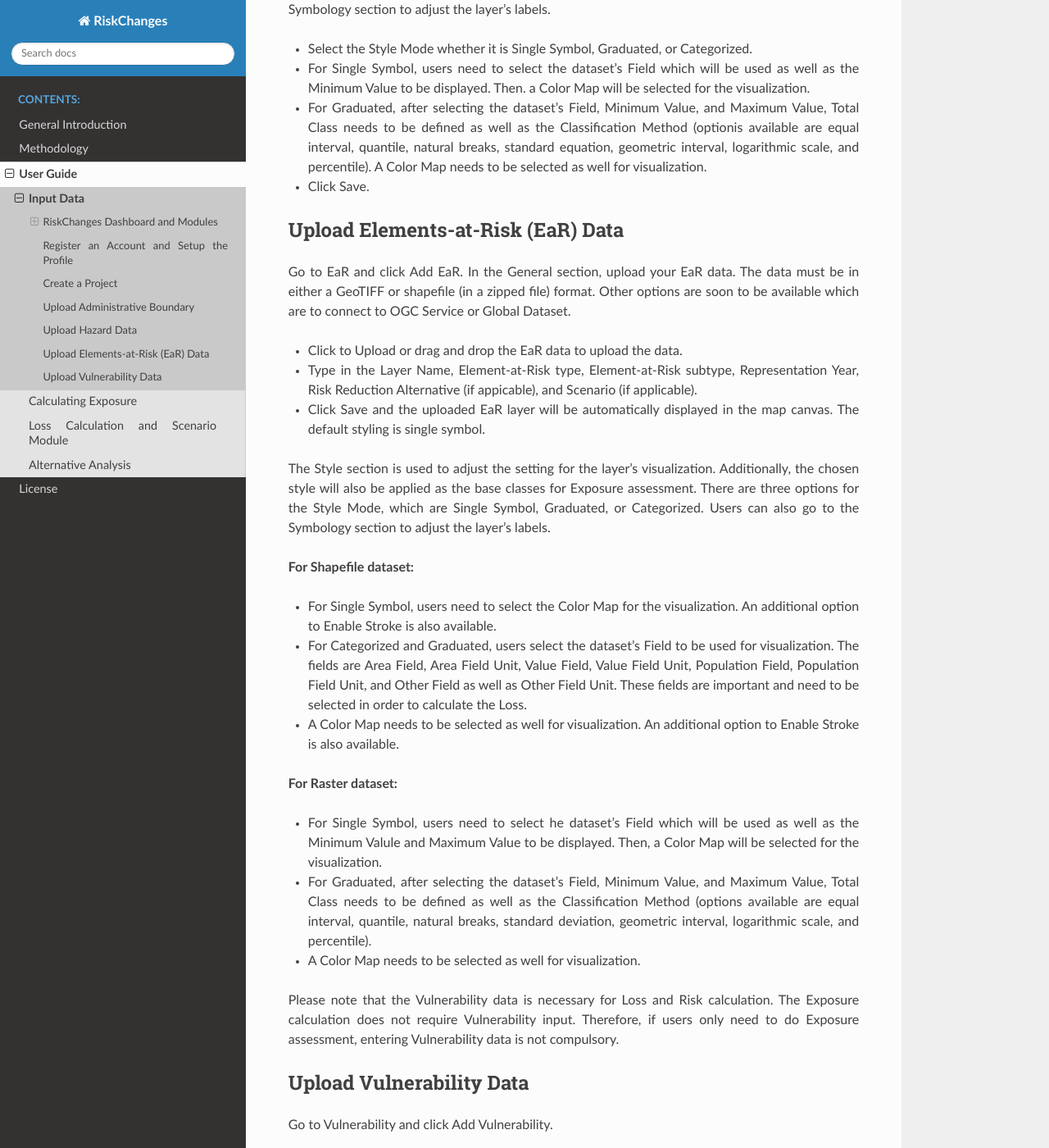
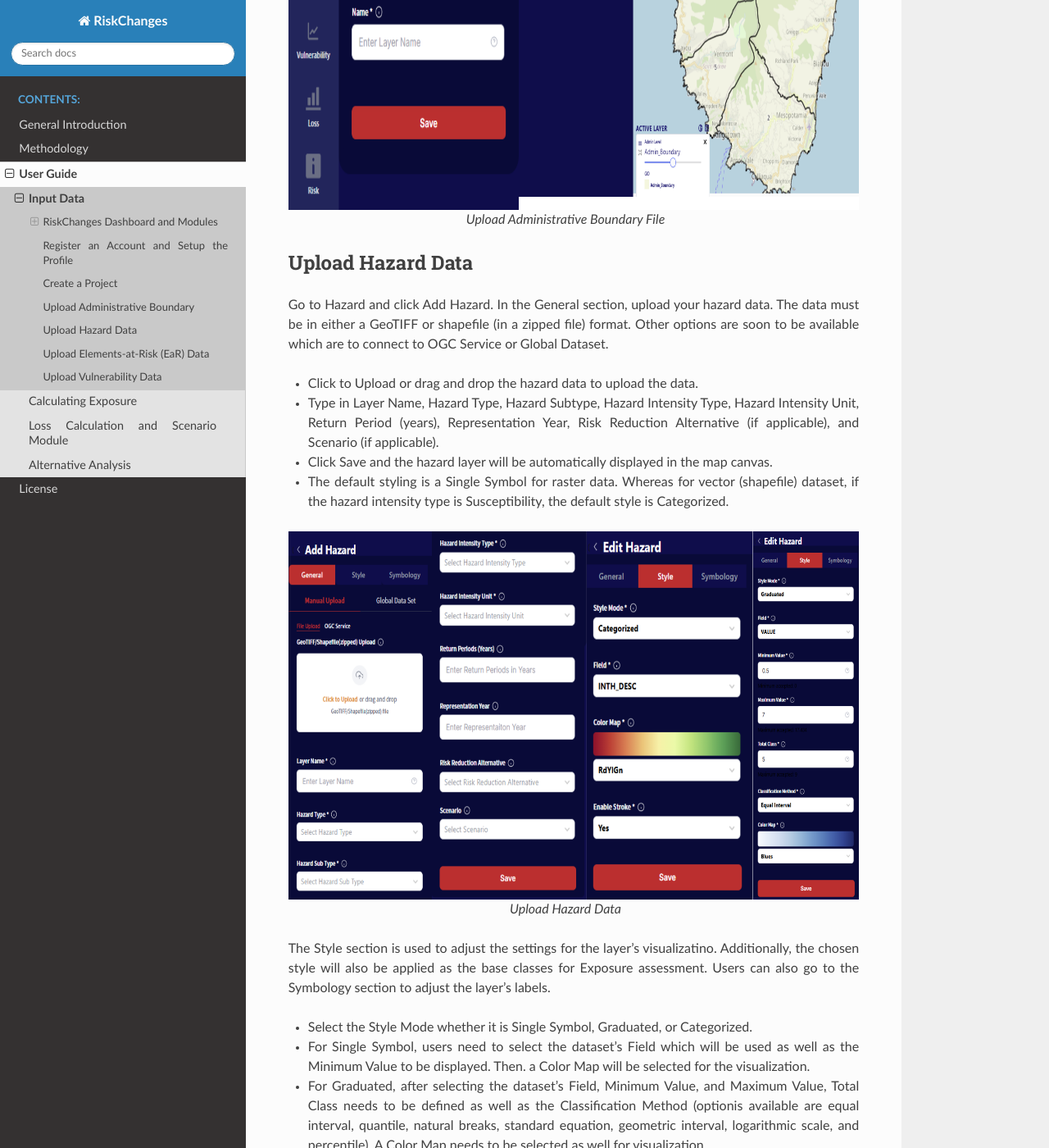
Before and after one commit to RiskChanges/riskchanges-docs, a Sphinx documentation site: the page built from docs/source/tutorials_inputdata.rst, in a window 1280 px wide and 1400 px high, scrolled down 4377 px. Shown: the whole window at 82% size. Built offline with Sphinx 7.4.7 and the Read the Docs theme 3.1.0, drawn with Linux system fonts in a browser that asks for light colours; some of the changed text lies outside the part shown.

Commit message:
update tutorials images

```diff
--- a/docs/source/tutorials_inputdata.rst
+++ b/docs/source/tutorials_inputdata.rst
@@ -107,6 +107,12 @@ From Project Dashboard, choose the project you will work on and click on the pro
 * The administrative boundary will be automatically loaded in the map canvas with a single symbol styling.
 * Users can change the visualization style and symbology of the map view.
 
+.. figure:: /images/tutorials_inputdata/admin_bound.png
+   :scale: 60%
+   :align: center
+
+   *Upload Administrative Boundary File*
+
 
 Upload Hazard Data
 ^^^^^^^^^^^^^^^^^^^^^
@@ -117,12 +123,24 @@ Go to Hazard and click Add Hazard. In the General section, upload your hazard da
 * Click Save and the hazard layer will be automatically displayed in the map canvas.
 * The default styling is a Single Symbol for raster data. Whereas for vector (shapefile) dataset, if the hazard intensity type is Susceptibility, the default style is Categorized.
 
+.. figure:: /images/tutorials_inputdata/hazard_upload.png
+   :scale: 60%
+   :align: center
+
+   *Upload Hazard Data*
+
 The Style section is used to adjust the settings for the layer's visualizatino. Additionally, the chosen style will also be applied as the base classes for Exposure assessment. Users can also go to the Symbology section to adjust the layer's labels.
 
 * Select the Style Mode whether it is Single Symbol, Graduated, or Categorized.
 * For Single Symbol, users need to select the dataset's Field which will be used as well as the Minimum Value to be displayed. Then. a Color Map will be selected for the visualization.
 * For Graduated, after selecting the dataset's Field, Minimum Value, and Maximum Value, Total Class needs to be defined as well as the Classification Method (optionis available are equal interval, quantile, natural breaks, standard equation, geometric interval, logarithmic scale, and percentile). A Color Map needs to be selected as well for visualization.
 * Click Save.
+
+.. figure:: /images/tutorials_inputdata/hazard_symbology.png
+   :scale: 60%
+   :align: center
+
+   *Hazard Symbology Settings*
 
 
 Upload Elements-at-Risk (EaR) Data
@@ -132,6 +150,12 @@ Go to EaR and click Add EaR. In the General section, upload your EaR data. The d
 * Click to Upload or drag and drop the EaR data to upload the data.
 * Type in the Layer Name, Element-at-Risk type, Element-at-Risk subtype, Representation Year, Risk Reduction Alternative (if appicable), and Scenario (if applicable).
 * Click Save and the uploaded EaR layer will be automatically displayed in the map canvas. The default styling is single symbol.
+
+.. figure:: /images/tutorials_inputdata/ear_upload.png
+   :scale: 60%
+   :align: center
+
+   *Upload Elements-at-Risk Data*
 
 The Style section is used to adjust the setting for the layer's visualization. Additionally, the chosen style will also be applied as the base classes for Exposure assessment. There are three options for the Style Mode, which are Single Symbol, Graduated, or Categorized. Users can also go to the Symbology section to adjust the layer's labels.
 
@@ -147,6 +171,12 @@ The Style section is used to adjust the setting for the layer's visualization. A
 * For Graduated, after selecting the dataset's Field, Minimum Value, and Maximum Value, Total Class needs to be defined as well as the Classification Method (options available are equal interval, quantile, natural breaks, standard deviation, geometric interval, logarithmic scale, and percentile).
 * A Color Map needs to be selected as well for visualization.
 
+.. figure:: /images/tutorials_inputdata/ear_symbology.png
+   :scale: 60%
+   :align: center
+
+   *Elements-at-Risk Symbology Settings*
+
 Please note that the Vulnerability data is necessary for Loss and Risk calculation. The Exposure calculation does not require Vulnerability input. Therefore, if users only need to do Exposure assessment, entering Vulnerability data is not compulsory.
 
 
@@ -158,7 +188,19 @@ Users can upload a CSV file under the General section to add a record automatica
 
 Before uploading the record, users need to fill out some details regarding the data which are the Vulnerability Region, Vulnerability Type, Hazard Type, Hazard Subtype, Hazard Intensity Mode, Hazard Intensity, Hazard Intensity Unit, EaR Type, EaR Subtype, EaR Class, Source, Description, and Is Public. The Is Public column defines whether the Vulnerability record will be available to all users of RiskChanges or whether it will be kept under the user's personal project.
 
+.. figure:: /images/tutorials_inputdata/vul_upload.png
+   :scale: 60%
+   :align: center
+
+   *Upload Vulnerability Table*
+
 Notice that there are two categories of My Vulnerability and All Vulnerability. If users chose Yes as a public vulnerability, the record will be stored under All Vulnerability. On the other hand, the record will be stored in My Vulnerability if the users chose No as a public vulnerability.
+
+.. figure:: /images/tutorials_inputdata/vul_viz.png
+   :scale: 60%
+   :align: center
+
+   *Vulnerability Table Data*
 
 Please note that the visualization of hazard, Elements-at-Risk, and Exposure will affect the calculation of the next steps. For example, the classes or value ranges chosen for Hazard and Elements-at-Risk will be applied to calculate exposure. The same combination which results in the Exposure calculation will then be applied to calculate Loss.
 
```
Also changed, not shown: docs/source/images/tutorials_inputdata/admin_bound.png (added), docs/source/images/tutorials_inputdata/ear_symbology.png (added), docs/source/images/tutorials_inputdata/ear_upload.png (added), docs/source/images/tutorials_inputdata/hazard_symbology.png (added), docs/source/images/tutorials_inputdata/hazard_upload.png (added), docs/source/images/tutorials_inputdata/vul_upload.png (added), docs/source/images/tutorials_inputdata/vul_viz.png (added).
